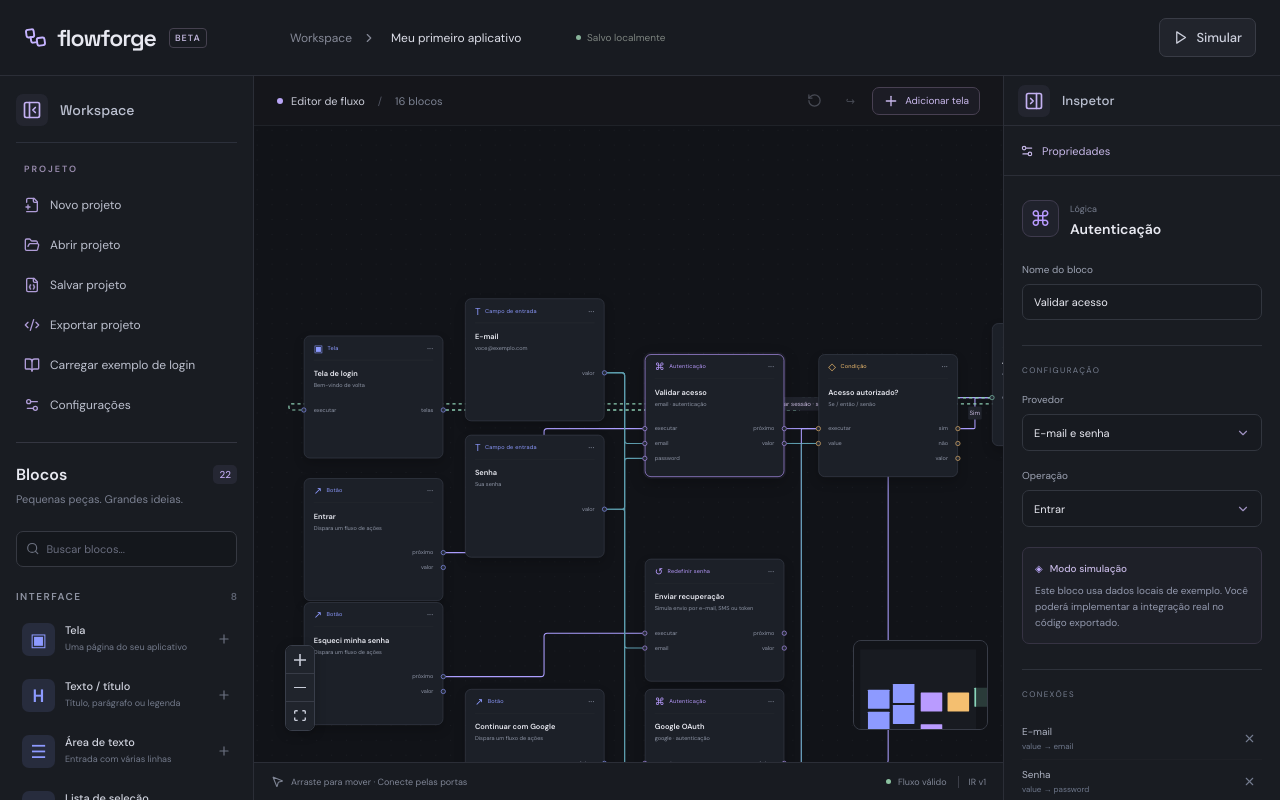
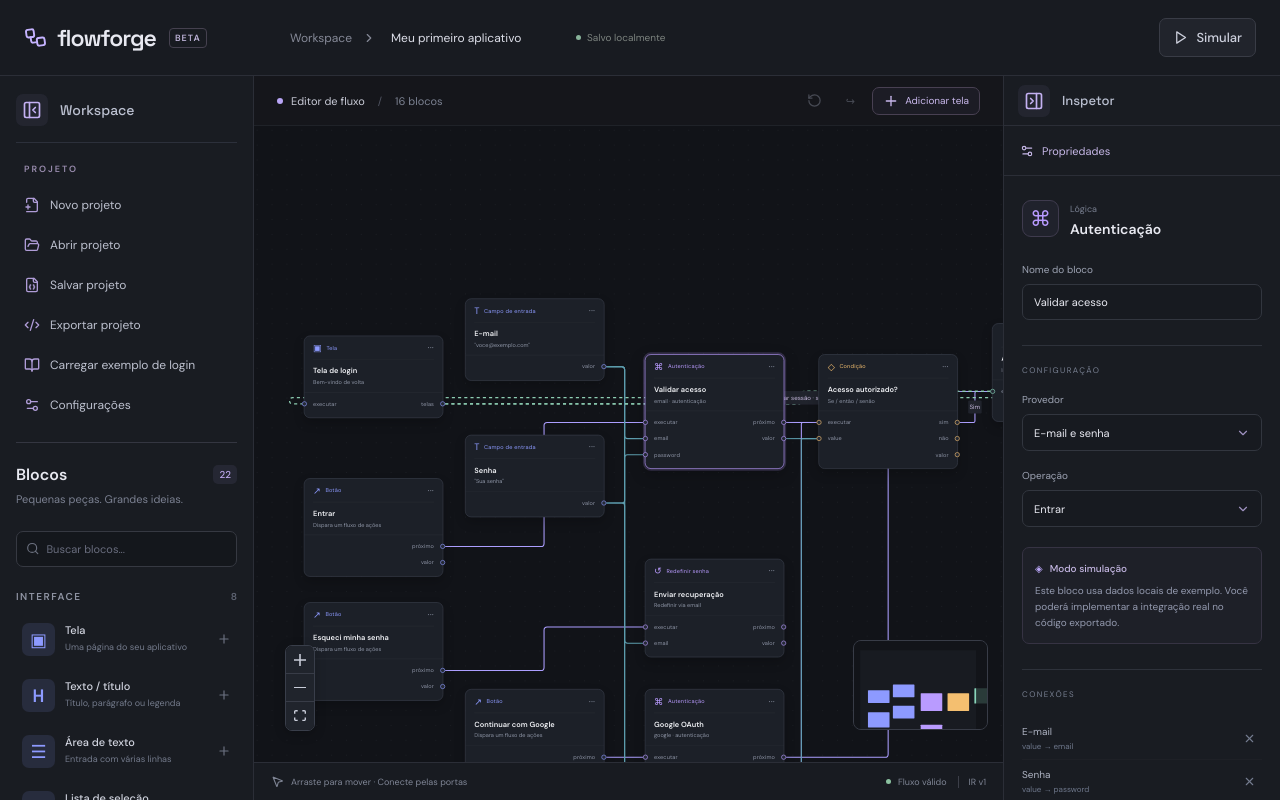
Before and after one commit to centraldodev/flowforge, a React (Vite) app: page / in a window 1280 px wide. Built offline with nearby package versions, Linux system fonts and the light colour scheme.

Commit message:
feat(canvas): tornar altura dos blocos dinamica conforme conteudo e portas

```diff
--- a/src/features/canvas/BlockNode.tsx
+++ b/src/features/canvas/BlockNode.tsx
@@ -16,23 +16,66 @@ function subtitle(data: Block['data']): string {
   const c = data.config;
   switch (data.kind) {
     case 'input':
-      return c.placeholder;
+      return c.placeholder ? `"${c.placeholder}"` : 'Campo de entrada';
+    case 'textarea':
+      return c.placeholder ? `"${c.placeholder}"` : 'Área de texto';
+    case 'select':
+      return c.options ? `Opções: ${c.options}` : 'Lista de seleção';
+    case 'checkbox':
+      return c.value === 'true' ? 'Marcado por padrão' : 'Desmarcado por padrão';
+    case 'constant':
+      return `${c.valueType || 'texto'}: ${c.value || '""'}`;
+    case 'variable':
+      return `${c.operation === 'get' ? 'Ler' : 'Definir'} ${c.key || 'variável'}`;
+    case 'validation':
+      return `Regra: ${c.rule || 'obrigatório'}${c.minimum ? ` (mín: ${c.minimum})` : ''}`;
+    case 'transform':
+      return `Operação: ${c.operation || 'transformar'}`;
+    case 'notify':
+      return c.message ? `"${c.message}"` : 'Mensagem ao usuário';
     case 'auth':
       return `${c.provider} · ${c.mode === 'register' ? 'cadastro' : 'autenticação'}`;
     case 'api':
-      return `${c.method} ${c.url}`;
+      return `${c.method || 'GET'} ${c.url || '/api'}`;
+    case 'database':
+      return `${c.operation === 'insert' ? 'Inserir em' : 'Consultar'} ${c.table || 'tabela'}`;
     case 'condition':
-      return 'Se / então / senão';
+      return c.compare ? `Se ${c.operator} "${c.compare}"` : 'Se / então / senão';
+    case 'math':
+      return `${c.operation || 'somar'} (a, b)`;
+    case 'navigate':
+      return c.target ? `Ir para: ${c.target}` : 'Navegar para tela';
+    case 'reset':
+      return `Redefinir via ${c.channel || 'email'}`;
     case 'screen':
-      return c.title;
+      return c.title || 'Tela do aplicativo';
+    case 'text':
+      return c.text
+        ? c.text.length > 36
+          ? c.text.slice(0, 36) + '…'
+          : c.text
+        : catalog.text.description;
+    case 'class':
+      return c.fields ? `Campos: ${c.fields}` : catalog.class.description;
     default:
-      return catalog[data.kind].description;
+      return catalog[data.kind]?.description || '';
   }
 }
 
 export function BlockNode({ data, selected }: NodeProps<FlowNode>) {
   const def = catalog[data.kind];
   const { inputs, outputs } = ports(data.kind);
+
+  const allOutputs = [
+    ...outputs.map((port) => ({
+      id: port,
+      label: outputLabels[port] || port,
+      isConnectable: true,
+    })),
+    ...(data.kind === 'screen' ? [{ id: 'routes', label: 'telas', isConnectable: false }] : []),
+  ];
+
+  const maxRows = Math.max(inputs.length, allOutputs.length);
 
   return (
     <div
@@ -46,27 +89,39 @@ export function BlockNode({ data, selected }: NodeProps<FlowNode>) {
       </div>
       <strong>{data.label}</strong>
       <div className="block-sub">{subtitle(data)}</div>
-      <div className="ports">
-        {inputs.map((port, i) => (
-          <div key={'i' + port} className="port in" style={{ '--port-index': i } as CSSProperties}>
-            <Handle type="target" position={Position.Left} id={port} />
-            <span>{port === 'exec' ? 'executar' : port}</span>
-          </div>
-        ))}
-        {outputs.map((port, i) => (
-          <div key={'o' + port} className="port out" style={{ '--port-index': i } as CSSProperties}>
-            <span>{outputLabels[port]}</span>
-            <Handle type="source" position={Position.Right} id={port} />
-          </div>
-        ))}
-        {data.kind === 'screen' && (
-          // Origem visual das transições de tela (configuradas no inspetor, não por arraste).
-          <div className="port out">
-            <span>telas</span>
-            <Handle type="source" position={Position.Right} id="routes" isConnectable={false} />
-          </div>
-        )}
-      </div>
+      {maxRows > 0 && (
+        <div className="ports">
+          {Array.from({ length: maxRows }, (_, i) => {
+            const inPort = inputs[i];
+            const outPort = allOutputs[i];
+            return (
+              <div key={i} className="port-row">
+                {inPort ? (
+                  <div className="port in">
+                    <Handle type="target" position={Position.Left} id={inPort} />
+                    <span>{inPort === 'exec' ? 'executar' : inPort}</span>
+                  </div>
+                ) : (
+                  <div />
+                )}
+                {outPort ? (
+                  <div className="port out">
+                    <span>{outPort.label}</span>
+                    <Handle
+                      type="source"
+                      position={Position.Right}
+                      id={outPort.id}
+                      isConnectable={outPort.isConnectable}
+                    />
+                  </div>
+                ) : (
+                  <div />
+                )}
+              </div>
+            );
+          })}
+        </div>
+      )}
     </div>
   );
 }
--- a/src/styles/canvas.css
+++ b/src/styles/canvas.css
@@ -128,18 +128,27 @@
 .block {
   position: relative;
   width: 225px;
-  min-height: 198px;
+  min-height: auto;
   background: var(--bg-card, #1c2028);
   border: 1px solid #3a3e4c;
   border-radius: 10px;
   box-shadow: 0 8px 18px #0003;
-  padding: 0 15px 20px;
+  padding: 0 14px 12px;
+  display: flex;
+  flex-direction: column;
+  transition:
+    border-color 0.15s ease,
+    box-shadow 0.15s ease;
+}
+
+.block:hover {
+  border-color: #4f5466;
 }
 
 .block.selected {
   border-color: var(--block-color);
   box-shadow:
-    0 0 0 3px #b9a5f612,
+    0 0 0 3px color-mix(in srgb, var(--block-color) 20%, transparent),
     0 8px 24px #0004;
 }
 
@@ -147,7 +156,7 @@
   display: flex;
   align-items: center;
   gap: 7px;
-  height: 39px;
+  height: 38px;
   font-size: 9px;
   color: var(--block-color);
   border-bottom: 1px solid #ffffff09;
@@ -155,23 +164,30 @@
 }
 
 .block-icon {
-  font-size: 16px;
+  font-size: 15px;
 }
 
 .block > strong {
   display: block;
-  margin-top: 13px;
+  margin-top: 10px;
   font-size: 12px;
   font-weight: 550;
+  color: #f0f1f5;
+  white-space: nowrap;
+  overflow: hidden;
+  text-overflow: ellipsis;
 }
 
 .block-sub {
   font-size: 9px;
+  line-height: 1.35;
   color: #8e95a6;
-  margin-top: 5px;
-  white-space: nowrap;
+  margin-top: 4px;
+  word-break: break-word;
+  display: -webkit-box;
+  -webkit-line-clamp: 2;
+  -webkit-box-orient: vertical;
   overflow: hidden;
-  text-overflow: ellipsis;
 }
 
 /* ==========================================================================
@@ -179,33 +195,44 @@
    ========================================================================== */
 
 .ports {
-  position: static;
+  margin: 10px -14px 0 -14px;
+  padding: 8px 0 0;
+  border-top: 1px solid #ffffff0a;
+  display: flex;
+  flex-direction: column;
+  gap: 6px;
+}
+
+.port-row {
+  display: flex;
+  align-items: center;
+  justify-content: space-between;
+  position: relative;
+  min-height: 20px;
+  width: 100%;
 }
 
 .port {
-  position: absolute;
-  top: calc(112px + var(--port-index, 0) * 24px);
+  position: relative;
+  display: flex;
+  align-items: center;
   font-size: 9px;
   color: #8f95a7;
-  display: flex;
-  align-items: center;
-  height: 14px;
+  height: 20px;
 }
 
 .port.in {
-  left: 0;
+  padding-left: 14px;
 }
 
 .port.out {
-  right: 0;
+  padding-right: 14px;
+  margin-left: auto;
 }
 
-.port.in span {
-  padding-left: 15px;
-}
-
-.port.out span {
-  padding-right: 15px;
+.port span {
+  user-select: none;
+  letter-spacing: 0.2px;
 }
 
 .react-flow__handle {
@@ -213,15 +240,36 @@
   height: 8px;
   background: #252a35;
   border: 1.5px solid var(--block-color);
-  top: 7px;
+  border-radius: 50%;
+  top: 50% !important;
+  transform: translateY(-50%) !important;
+  transition:
+    transform 0.15s ease,
+    background-color 0.15s ease,
+    border-color 0.15s ease;
+}
+
+.react-flow__handle::after {
+  content: '';
+  position: absolute;
+  top: -6px;
+  left: -6px;
+  right: -6px;
+  bottom: -6px;
+  border-radius: 50%;
+}
+
+.react-flow__handle:hover {
+  background: var(--block-color);
+  transform: translateY(-50%) scale(1.35) !important;
 }
 
 .react-flow__handle-left {
-  left: -1px;
+  left: -4px !important;
 }
 
 .react-flow__handle-right {
-  right: -1px;
+  right: -4px !important;
 }
 
 .react-flow__edge-text {
```
